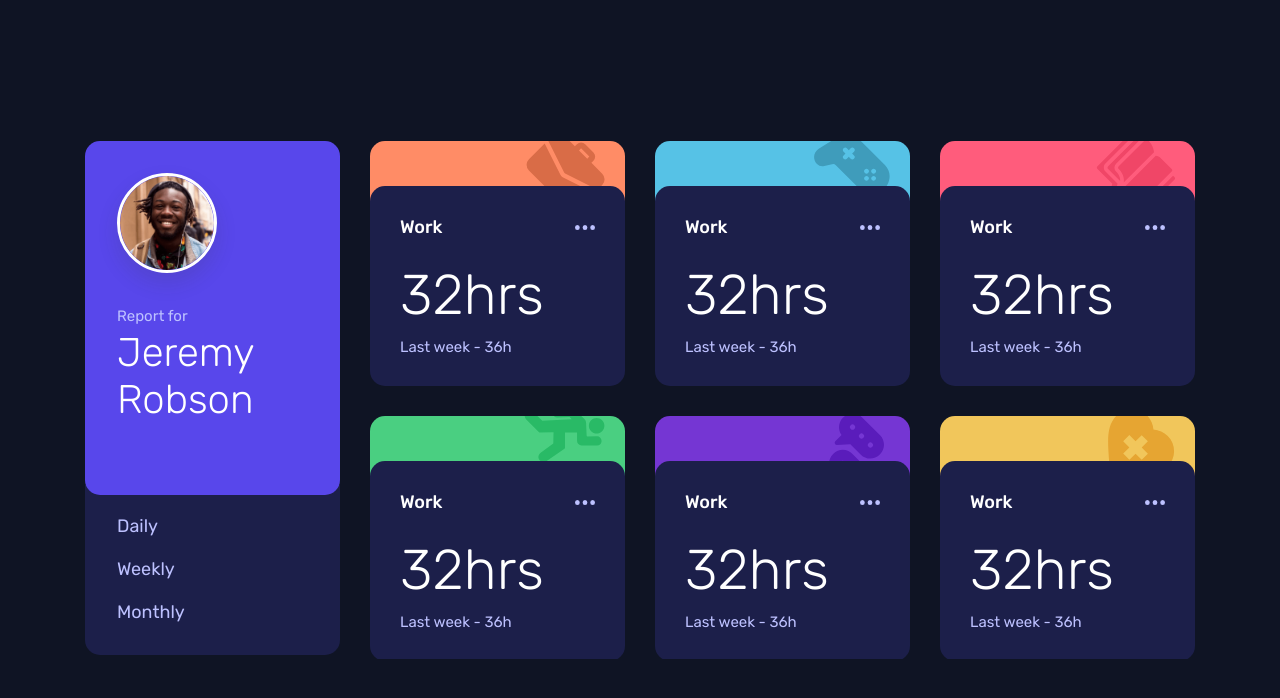
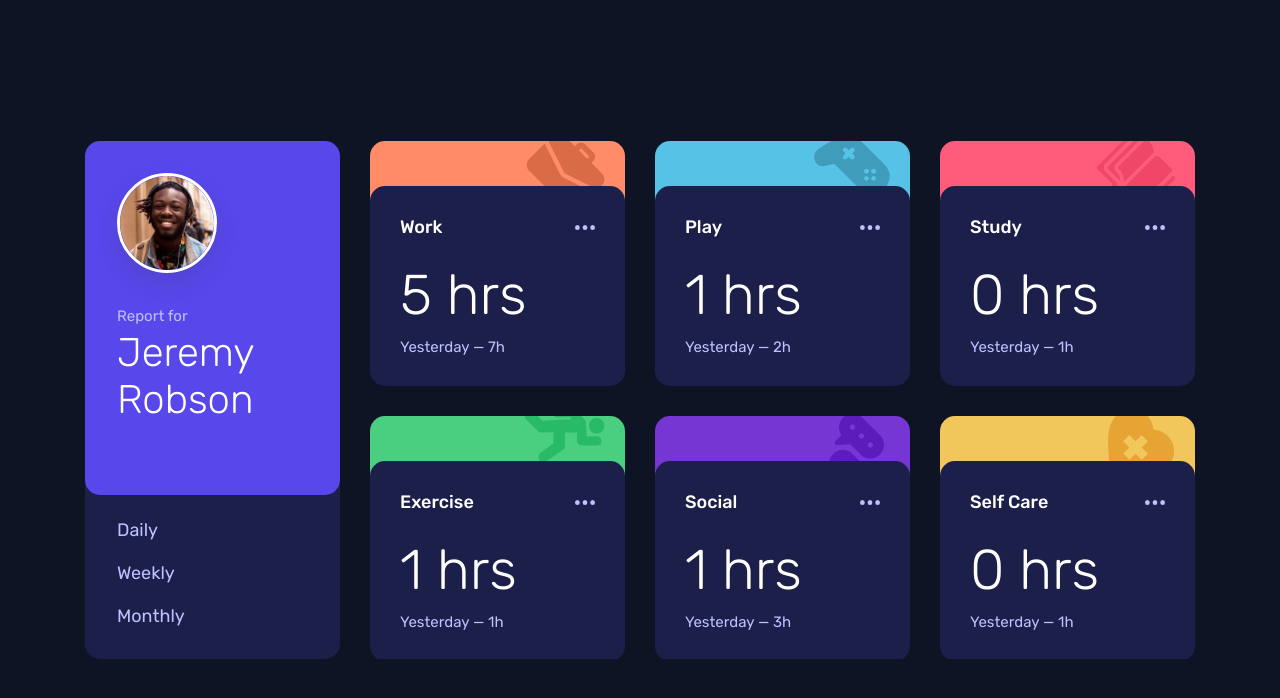
Before and after one commit to anacarolinabmv/FM-time-tracking-dashboard, a plain HTML site: page index.html in a window 1280 px wide. Drawn offline with Linux system fonts and the light colour scheme.

Commit message:
Implement logic to display cards data dynamically

```diff
--- a/index.html
+++ b/index.html
@@ -4,6 +4,7 @@
     <meta charset="UTF-8" />
     <meta name="viewport" content="width=device-width, initial-scale=1.0" />
     <link rel="icon" type="image/png" sizes="32x32" href="./images/favicon-32x32.png" />
+    <script defer src="script.js"></script>
     <link rel="stylesheet" href="style.css" />
     <title>Frontend Mentor | Time tracking dashboard</title>
   </head>
@@ -19,18 +20,18 @@
           <div class="card-person__timeframes">
             <ul class="timeframes__list">
               <li class="timeframes__list-item">
-                <a href="#" class="timeframes__list-link">Daily</a>
+                <a href="#" class="timeframes__list-link" id="daily">Daily</a>
               </li>
               <li class="timeframes__list-item">
-                <a href="#" class="timeframes__list-link">Weekly</a>
+                <a href="#" class="timeframes__list-link" id="weekly">Weekly</a>
               </li>
               <li class="timeframes__list-item">
-                <a href="#" class="timeframes__list-link">Monthly</a>
+                <a href="#" class="timeframes__list-link" id="monthly">Monthly</a>
               </li>
             </ul>
           </div>
         </div>
-        <div class="card-activity card-activity--orange">
+        <!-- <div class="card-activity card-activity--${color}">
           <div class="card-activity__image"></div>
           <div class="card-activity__text">
             <div class="card-activity__title">
@@ -40,64 +41,8 @@
             <div class="card-activity__time">32hrs</div>
             <div class="card-activity__total">Last week - 36h</div>
           </div>
-        </div>
-        <div class="card-activity card-activity--blue">
-          <div class="card-activity__image"></div>
-          <div class="card-activity__text">
-            <div class="card-activity__title">
-              <span>Work</span>
-              <a href="#" class="card-activity__more"></a>
-            </div>
-            <div class="card-activity__time">32hrs</div>
-            <div class="card-activity__total">Last week - 36h</div>
-          </div>
-        </div>
-        <div class="card-activity card-activity--red">
-          <div class="card-activity__image"></div>
-          <div class="card-activity__text">
-            <div class="card-activity__title">
-              <span>Work</span>
-              <a href="#" class="card-activity__more"></a>
-            </div>
-            <div class="card-activity__time">32hrs</div>
-            <div class="card-activity__total">Last week - 36h</div>
-          </div>
-        </div>
-        <div class="card-activity card-activity--green">
-          <div class="card-activity__image"></div>
-          <div class="card-activity__text">
-            <div class="card-activity__title">
-              <span>Work</span>
-              <a href="#" class="card-activity__more"></a>
-            </div>
-            <div class="card-activity__time">32hrs</div>
-            <div class="card-activity__total">Last week - 36h</div>
-          </div>
-        </div>
-        <div class="card-activity card-activity--purple">
-          <div class="card-activity__image"></div>
-          <div class="card-activity__text">
-            <div class="card-activity__title">
-              <span>Work</span>
-              <a href="#" class="card-activity__more"></a>
-            </div>
-            <div class="card-activity__time">32hrs</div>
-            <div class="card-activity__total">Last week - 36h</div>
-          </div>
-        </div>
-        <div class="card card-activity card-activity--yellow">
-          <div class="card-activity__image"></div>
-          <div class="card-activity__text">
-            <div class="card-activity__title">
-              <span>Work</span>
-              <a href="#" class="card-activity__more"></a>
-            </div>
-            <div class="card-activity__time">32hrs</div>
-            <div class="card-activity__total">Last week - 36h</div>
-          </div>
-        </div>
+        </div>-->
       </div>
     </main>
-    <script src="script.js"></script>
   </body>
 </html>
--- a/script.js
+++ b/script.js
@@ -1 +1,67 @@
 'use strict';
+
+const cardsContainer = document.querySelector('.cards-container');
+const btnDaily = document.getElementById('daily');
+const btnWeekly = document.getElementById('weekly');
+const btnMonthly = document.getElementById('monthly');
+
+const renderCards = function () {
+  const cards = [
+    { color: 'orange', title: 'Work' },
+    { color: 'blue', title: 'Play' },
+    { color: 'red', title: 'Study' },
+    { color: 'green', title: 'Exercise' },
+    { color: 'purple', title: 'Social' },
+    { color: 'yellow', title: 'Self Care' },
+  ];
+
+  cards.forEach((card) => {
+    const html = `<div class="card-activity card-activity--${card.color}">
+          <div class="card-activity__image"></div>
+          <div class="card-activity__text">
+            <div class="card-activity__title">
+              <span>${card.title}</span>
+              <a href="#" class="card-activity__more"></a>
+            </div>
+            <div class="card-activity__current"> <span></span> hrs</div>
+            <div class="card-activity__previous"><span class="timeframe"></span> 	&mdash; <span class="total"></span>h</div>
+          </div>
+        </div>`;
+
+    cardsContainer.insertAdjacentHTML('beforeend', html);
+  });
+};
+renderCards();
+
+const getData = async function () {
+  const response = await fetch('data.json');
+  return await response.json();
+};
+
+const renderTimeframes = async function (timeframe, name) {
+  const timeframeName = document.querySelectorAll('.timeframe');
+  const currentTime = document.querySelectorAll('.card-activity__current span');
+  const previousTime = document.querySelectorAll('.card-activity__previous .total');
+
+  console.log(timeframe, name);
+  console.log(timeframeName);
+  try {
+    const data = await getData();
+    console.log(data);
+
+    for (let i = 0; i < data.length; i++) {
+      for (let j = 0; j < currentTime.length; j++) {
+        timeframeName[i].textContent = name;
+        currentTime[i].textContent = data[i].timeframes[timeframe].current;
+        previousTime[i].textContent = data[i].timeframes[timeframe].previous;
+      }
+    }
+  } catch {
+    console.log('Data not found');
+  }
+};
+renderTimeframes('daily', 'Yesterday');
+
+btnDaily.addEventListener('click', () => renderTimeframes('daily', 'Yesterday'));
+btnWeekly.addEventListener('click', () => renderTimeframes('weekly', 'Last Week'));
+btnMonthly.addEventListener('click', () => renderTimeframes('monthly', 'Last Month'));
--- a/style.css
+++ b/style.css
@@ -79,7 +79,7 @@ div {
 
 .card-person__timeframes {
   background-color: var(--Dark-blue);
-  height: 17rem;
+  height: 17.4rem;
   transform: translateY(-1rem);
   border-radius: 0 0 1.5rem 1.5rem;
   padding: 3.2rem;
@@ -140,13 +140,13 @@ div {
   align-items: center;
   justify-content: space-between;
 }
-.card-activity__time {
+.card-activity__current {
   font-size: 5.6rem;
   font-weight: 300;
   line-height: normal;
   margin-top: 2.4rem;
 }
-.card-activity__total {
+.card-activity__previous {
   color: var(--Pale-Blue);
   font-size: 1.5rem;
   font-weight: 400;
```
